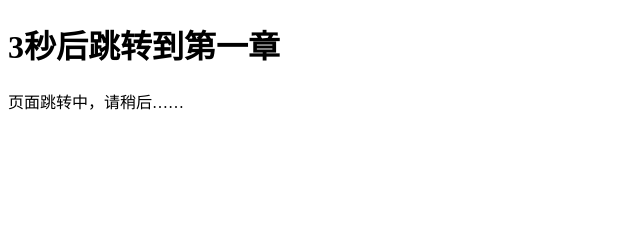
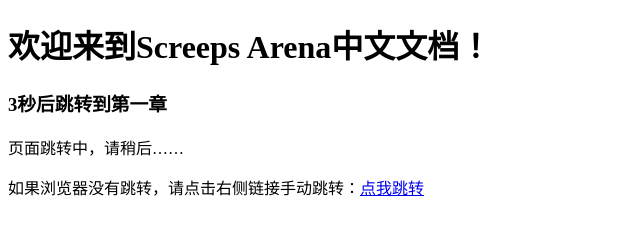
Before and after one commit to xphost008/ScreepsArenaCNDocs, a plain HTML site: page index.html in a window 1280 px wide. Shown: the whole page, without its empty margins (0-640 px from the left). Drawn offline with Linux system fonts and the light colour scheme.

Commit message:
fix main index

```diff
--- a/index.html
+++ b/index.html
@@ -4,7 +4,9 @@
         <meta http-equiv="refresh" content="3;url=./html/objects/arenaInfo">
     </head>
     <body>
-        <h1>3秒后跳转到第一章</h1>
+        <h1>欢迎来到Screeps Arena中文文档！</h1>
+        <h3>3秒后跳转到第一章</h3>
         <p>页面跳转中，请稍后……</p>
+        <p>如果浏览器没有跳转，请点击右侧链接手动跳转：<a href="./html/objects/arenaInfo/">点我跳转</a></p>
     </body>
 </html>
```
